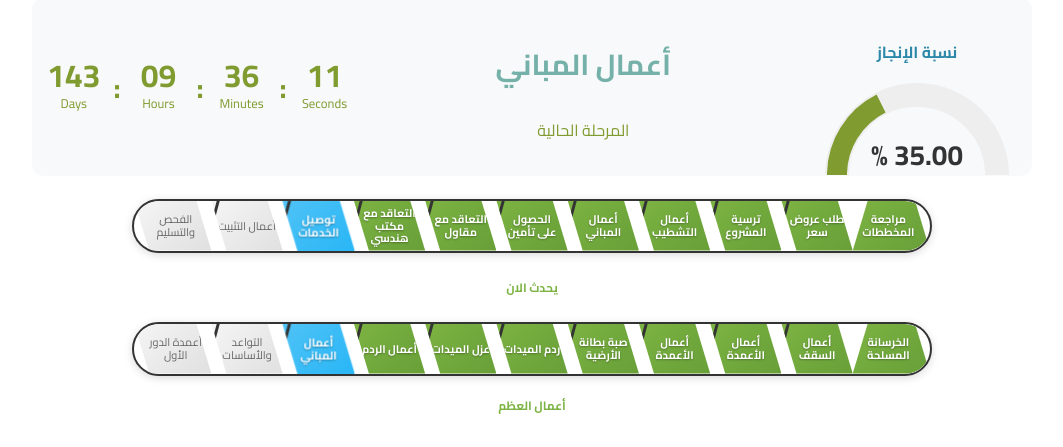
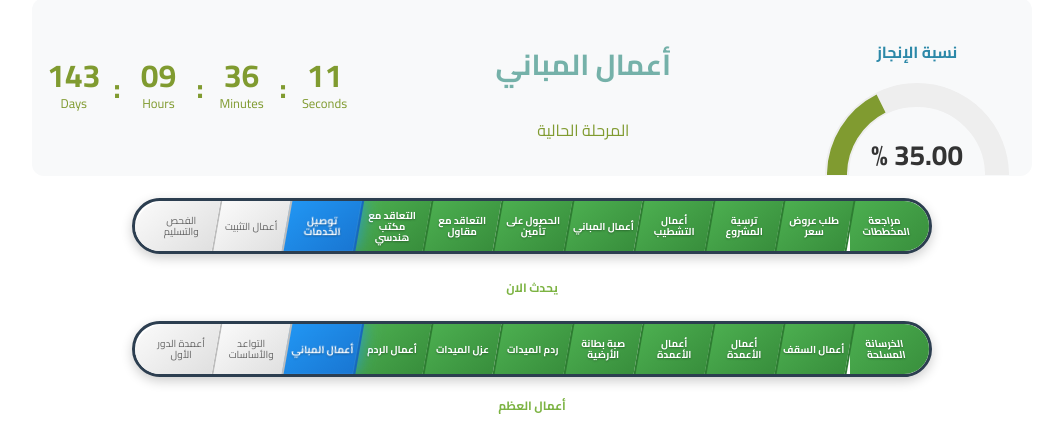
Before and after one commit to abdalwely/ymosq2, a website: page index.html in a window 1280 px wide. Shown: the part 845-1292 px from the top of the page, without its empty margins (108-1171 px from the left). Drawn offline with Linux system fonts and the light colour scheme.

Commit message:
إعادة تصميم الشرائط لتطابق الصورة المرجعية

```diff
--- a/index.html
+++ b/index.html
@@ -91,17 +91,17 @@
     <div class="timeline-container">
       <div class="timeline-strip">
         <div class="timeline-pill">
-          <div class="timeline-item completed">مراجعة المخططات</div>
-          <div class="timeline-item completed">طلب عروض سعر</div>
-          <div class="timeline-item completed">ترسية المشروع</div>
-          <div class="timeline-item completed">أعمال التشطيب</div>
-          <div class="timeline-item completed">أعمال المباني</div>
-          <div class="timeline-item completed">الحصول على تأمين</div>
-          <div class="timeline-item completed">التعاقد مع مقاول</div>
-          <div class="timeline-item completed">التعاقد مع مكتب هندسي</div>
-          <div class="timeline-item current">توصيل الخدمات</div>
-          <div class="timeline-item pending">أعمال التثبيت</div>
-          <div class="timeline-item pending">الفحص والتسليم</div>
+          <div class="timeline-item completed"><span>مراجعة المخططات</span></div>
+          <div class="timeline-item completed"><span>طلب عروض سعر</span></div>
+          <div class="timeline-item completed"><span>ترسية المشروع</span></div>
+          <div class="timeline-item completed"><span>أعمال التشطيب</span></div>
+          <div class="timeline-item completed"><span>أعمال المباني</span></div>
+          <div class="timeline-item completed"><span>الحصول على تأمين</span></div>
+          <div class="timeline-item completed"><span>التعاقد مع مقاول</span></div>
+          <div class="timeline-item completed"><span>التعاقد مع مكتب هندسي</span></div>
+          <div class="timeline-item current"><span>توصيل الخدمات</span></div>
+          <div class="timeline-item pending"><span>أعمال التثبيت</span></div>
+          <div class="timeline-item pending"><span>الفحص والتسليم</span></div>
         </div>
       </div>
     </div>
@@ -110,17 +110,17 @@
     <div class="timeline-container">
       <div class="timeline-strip">
         <div class="timeline-pill">
-          <div class="timeline-item completed">الخرسانة المسلحة</div>
-          <div class="timeline-item completed">أعمال السقف</div>
-          <div class="timeline-item completed">أعمال الأعمدة</div>
-          <div class="timeline-item completed">أعمال الأعمدة</div>
-          <div class="timeline-item completed">صبة بطانة الأرضية</div>
-          <div class="timeline-item completed">ردم الميدات</div>
-          <div class="timeline-item completed">عزل الميدات</div>
-          <div class="timeline-item completed">أعمال الردم</div>
-          <div class="timeline-item current">أعمال المباني</div>
-          <div class="timeline-item pending">التواعد والأساسات</div>
-          <div class="timeline-item pending">أعمدة الدور الأول</div>
+          <div class="timeline-item completed"><span>الخرسانة المسلحة</span></div>
+          <div class="timeline-item completed"><span>أعمال السقف</span></div>
+          <div class="timeline-item completed"><span>أعمال الأعمدة</span></div>
+          <div class="timeline-item completed"><span>أعمال الأعمدة</span></div>
+          <div class="timeline-item completed"><span>صبة بطانة الأرضية</span></div>
+          <div class="timeline-item completed"><span>ردم الميدات</span></div>
+          <div class="timeline-item completed"><span>عزل الميدات</span></div>
+          <div class="timeline-item completed"><span>أعمال الردم</span></div>
+          <div class="timeline-item current"><span>أعمال المباني</span></div>
+          <div class="timeline-item pending"><span>التواعد والأساسات</span></div>
+          <div class="timeline-item pending"><span>أعمدة الدور الأول</span></div>
         </div>
       </div>
       <div class="timeline-label">أعمال العظم</div>
--- a/style.css
+++ b/style.css
@@ -268,11 +268,11 @@ body {
   display: flex;
   align-items: stretch;
   height: 50px;
-  border: 2px solid #333;
+  border: 3px solid #2c3e50;
   border-radius: 30px;
   overflow: hidden;
   background: #fff;
-  box-shadow: 0 2px 8px rgba(0,0,0,0.15);
+  box-shadow: 0 4px 12px rgba(0,0,0,0.2);
   width: 100%;
   position: relative;
 }
@@ -282,10 +282,10 @@ body {
   display: flex;
   align-items: center;
   justify-content: center;
-  font-size: 11px;
+  font-size: 10px;
   font-weight: 600;
   text-align: center;
-  padding: 8px 6px;
+  padding: 8px 4px;
   position: relative;
   color: #2c3e50;
   line-height: 1.1;
@@ -295,110 +295,106 @@ body {
   transition: all 0.3s ease;
   cursor: pointer;
   z-index: 2;
+  border-right: 2px solid #2c3e50;
+  transform: skewX(-10deg);
+  margin-right: -2px;
 }
 
-/* الفواصل المائلة بين العناصر */
-.timeline-item:not(:last-child)::after {
-  content: '';
-  position: absolute;
-  left: -1px;
-  top: -2px;
-  bottom: -2px;
-  width: 3px;
-  background: #333;
-  transform: skewX(-15deg);
-  z-index: 3;
+.timeline-item span {
+  transform: skewX(10deg);
+  display: block;
 }
 
 .timeline-item:first-child {
   border-top-right-radius: 25px;
   border-bottom-right-radius: 25px;
-  padding-right: 12px;
+  padding-right: 15px;
+  border-right: none;
+  transform: skewX(0deg);
 }
 
 .timeline-item:last-child {
   border-top-left-radius: 25px;
   border-bottom-left-radius: 25px;
-  padding-left: 12px;
+  padding-left: 15px;
+  border-right: 2px solid #2c3e50;
 }
 
 /* حالات العناصر */
 .timeline-item.completed {
-  background: linear-gradient(135deg, #7cb342 0%, #689f38 100%);
+  background: linear-gradient(135deg, #4CAF50 0%, #388E3C 100%);
   color: white;
   font-weight: 700;
   text-shadow: 0 1px 2px rgba(0,0,0,0.3);
-  clip-path: polygon(0 0, calc(100% - 15px) 0, 100% 100%, 15px 100%);
+  border-right-color: #2E7D32;
 }
 
-.timeline-item.completed:first-child {
-  clip-path: polygon(15px 0, calc(100% - 15px) 0, 100% 100%, 0 100%);
-  border-top-right-radius: 25px;
-  border-bottom-right-radius: 25px;
-}
-
-.timeline-item.completed:last-child {
-  clip-path: polygon(0 0, calc(100% - 15px) 0, 100% 100%, 15px 100%);
-  border-top-left-radius: 25px;
-  border-bottom-left-radius: 25px;
-}
 .timeline-item.current {
-  background: linear-gradient(135deg, #4fc3f7 0%, #29b6f6 100%);
+  background: linear-gradient(135deg, #2196F3 0%, #1976D2 100%);
   color: white;
   font-weight: 700;
   text-shadow: 0 1px 2px rgba(0,0,0,0.3);
-  clip-path: polygon(0 0, calc(100% - 15px) 0, 100% 100%, 15px 100%);
+  border-right-color: #1565C0;
   animation: pulse 2s infinite;
 }
 
-.timeline-item.current:first-child {
-  clip-path: polygon(15px 0, calc(100% - 15px) 0, 100% 100%, 0 100%);
+@keyframes pulse {
+  0%, 100% {
+    transform: skewX(-10deg) scale(1);
+    box-shadow: 0 0 5px rgba(33, 150, 243, 0.5);
+  }
+  50% {
+    transform: skewX(-10deg) scale(1.02);
+    box-shadow: 0 0 15px rgba(33, 150, 243, 0.8);
+  }
 }
 
-.timeline-item.current:last-child {
-  clip-path: polygon(0 0, calc(100% - 15px) 0, 100% 100%, 15px 100%);
+@keyframes pulse-first {
+  0%, 100% {
+    transform: skewX(0deg) scale(1);
+    box-shadow: 0 0 5px rgba(33, 150, 243, 0.5);
+  }
+  50% {
+    transform: skewX(0deg) scale(1.02);
+    box-shadow: 0 0 15px rgba(33, 150, 243, 0.8);
+  }
 }
 
-@keyframes pulse {
-  0%, 100% { transform: scale(1); }
-  50% { transform: scale(1.02); }
+.timeline-item.current:first-child {
+  animation: pulse-first 2s infinite;
 }
 
 
 .timeline-item.pending {
-  background: linear-gradient(135deg, #f5f5f5 0%, #e0e0e0 100%);
+  background: linear-gradient(135deg, #FAFAFA 0%, #E0E0E0 100%);
   color: #666;
   font-weight: 500;
-  clip-path: polygon(0 0, calc(100% - 15px) 0, 100% 100%, 15px 100%);
-}
-
-.timeline-item.pending:first-child {
-  clip-path: polygon(15px 0, calc(100% - 15px) 0, 100% 100%, 0 100%);
-}
-
-.timeline-item.pending:last-child {
-  clip-path: polygon(0 0, calc(100% - 15px) 0, 100% 100%, 15px 100%);
+  border-right-color: #BDBDBD;
 }
 
 /* تأثيرات التمرير */
 .timeline-item:hover {
-  transform: scale(1.05) translateY(-2px);
+  transform: skewX(-10deg) scale(1.05) translateY(-3px);
   z-index: 10;
-  box-shadow: 0 4px 12px rgba(0,0,0,0.2);
+  box-shadow: 0 6px 20px rgba(0,0,0,0.3);
+}
+
+.timeline-item:first-child:hover {
+  transform: skewX(0deg) scale(1.05) translateY(-3px);
 }
 
 .timeline-item.completed:hover {
-  background: linear-gradient(135deg, #8bc34a 0%, #7cb342 100%);
+  background: linear-gradient(135deg, #66BB6A 0%, #4CAF50 100%);
   filter: brightness(1.1);
 }
 
 .timeline-item.current:hover {
-  background: linear-gradient(135deg, #64b5f6 0%, #42a5f5 100%);
+  background: linear-gradient(135deg, #42A5F5 0%, #2196F3 100%);
   filter: brightness(1.1);
 }
 
 .timeline-item.pending:hover {
-  background: linear-gradient(135deg, #fafafa 0%, #f0f0f0 100%);
+  background: linear-gradient(135deg, #FFFFFF 0%, #F5F5F5 100%);
   color: #333;
 }
 /* التسمية أسفل الشريط */
```
